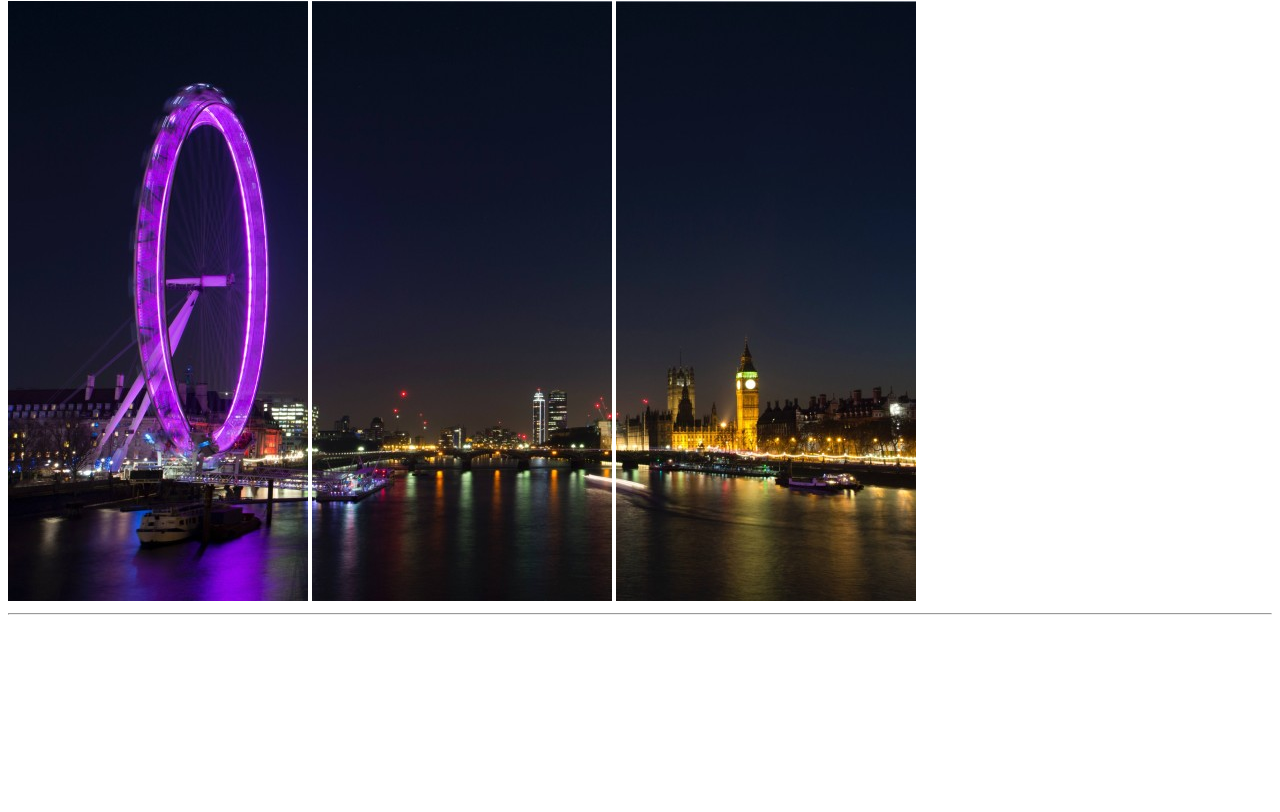
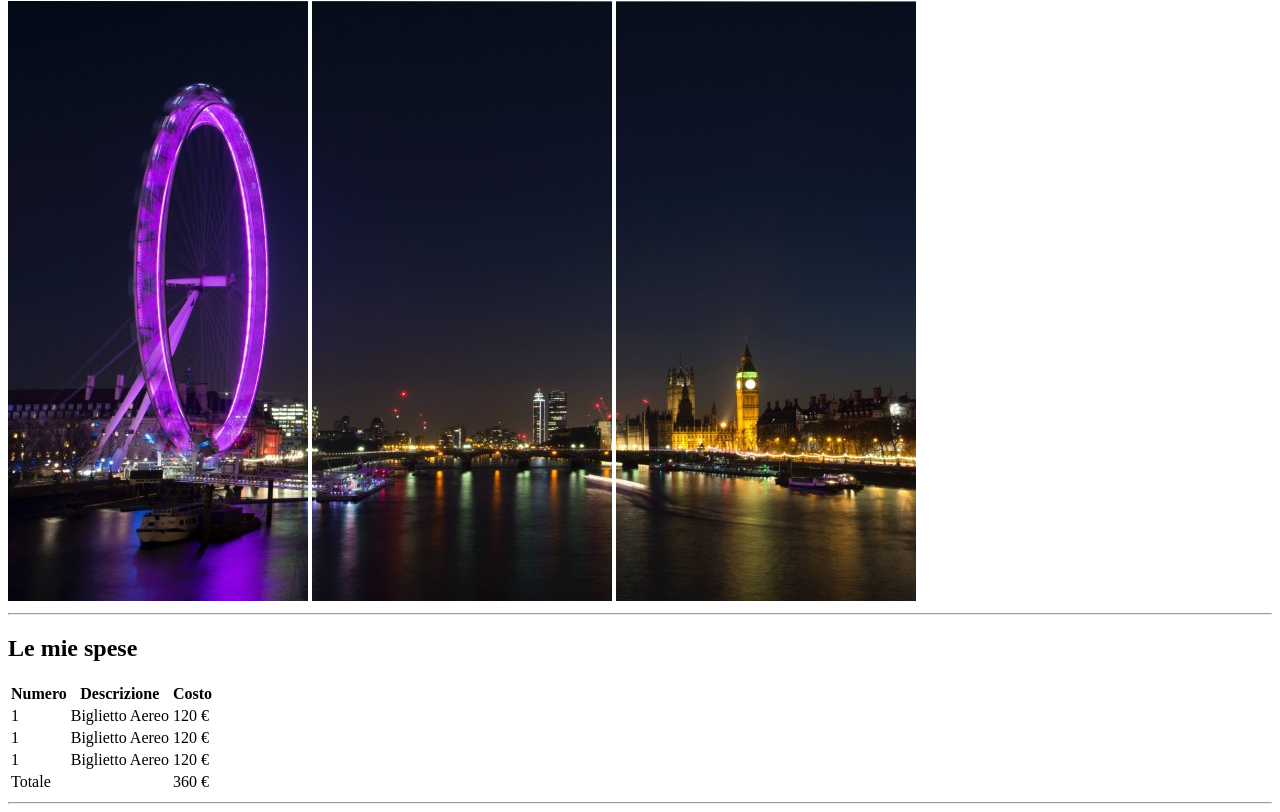
Before and after one commit to Jomar-Navarro/html-london-trip, a plain HTML site: page index.html in a window 1280 px wide. Shown: the part 79-891 px from the top of the page. Before the commit the page ends 800 px from the top, so only its background shows below. Drawn offline with Linux system fonts and the light colour scheme.

Commit message:
[add] Title with the table of travel expenses

```diff
--- a/index.html
+++ b/index.html
@@ -14,12 +14,74 @@
     <img src="./img/pexels-bill-emrich-230794-0.jpg" alt="pexels-bill-emrich">
     <img src="./img/pexels-bill-emrich-230794-1.jpg" alt="pexels-bill-emrich">
     <img src="./img/pexels-bill-emrich-230794-2.jpg" alt="pexels-bill-emrich">
+
+    <!-- linea di divisione -->
+    <hr>
+
   </header>
+  <!-- /Titolo piú immagini -->
 
-  <!-- linea di divisione -->
-  <hr>
+  <!-- corpo della pagina -->
+  <main>
 
-  <main>
+
+    <section>
+      <h2>Le mie spese</h2>
+
+      <!-- tabella -->
+      <table>
+
+        <!-- intestazione della tabella -->
+        <thead>
+          <tr>
+            <th>Numero</th>
+            <th>Descrizione</th>
+            <th>Costo</th>
+          </tr>
+        </thead>
+        <!-- /intestazione della tabella -->
+
+        <!-- corpo della tabella n. 1 -->
+        <tbody>
+          <tr>
+            <!-- Prima riga -->
+            <td>1</td>
+            <td>Biglietto Aereo</td>
+            <td>120 &euro;</td>
+          </tr>
+        </tbody>
+
+        <tbody>
+          <tr>
+            <!-- Seconda riga -->
+            <td>1</td>
+            <td>Biglietto Aereo</td>
+            <td>120 &euro;</td>
+          </tr>
+        </tbody>
+
+        <tbody>
+          <tr>
+            <!-- Terza riga -->
+            <td>1</td>
+            <td>Biglietto Aereo</td>
+            <td>120 &euro;</td>
+          </tr>
+        </tbody>
+
+        <tbody>
+          <tr>
+            <!-- Quarta riga (Totale) -->
+            <td>Totale</td>
+            <td></td>
+            <td>360 &euro;</td>
+          </tr>
+        </tbody>
+      </table>
+
+      <!-- linea di divisione -->
+      <hr>
+    </section>
 
   </main>
 
```
Also changed, not shown: 1 other file.
